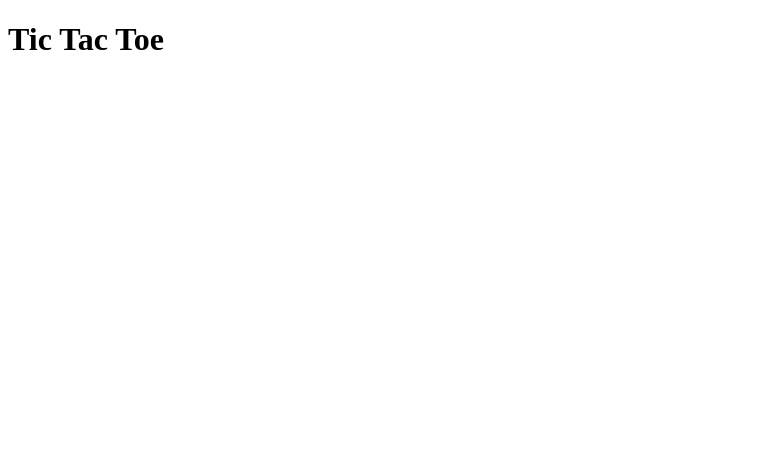
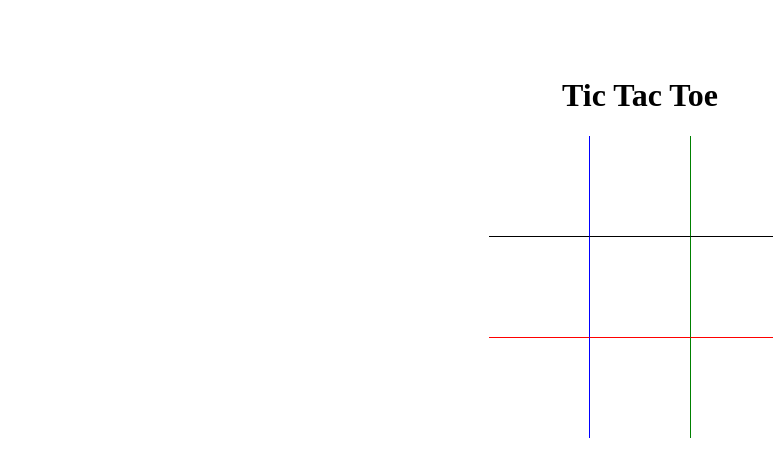
Before and after one commit to zishanali06/TicTacToe, a plain HTML site: page index.html in a window 1280 px wide. Shown: the whole page, without its empty margins (0-773 px from the left). Drawn offline with Linux system fonts and the light colour scheme.

Commit message:
created game board with styling

```diff
--- a/index.html
+++ b/index.html
@@ -1,10 +1,12 @@
 <!DOCTYPE html>
-<html>
-
+<html lang="en">
 <head>
+    <meta charset="UTF-8">
+    <meta name="viewport" content="width=device-width, initial-scale=1.0">
+    <meta http-equiv="X-UA-Compatible" content="ie=edge">
+    <link rel="stylesheet" href="styles.css">
     <title>Tic Tac Toe</title>
 </head>
-
 <body>
     <div id="board">
         <h1>Tic Tac Toe</h1>
@@ -25,5 +27,4 @@
         </div>
     </div>
 </body>
-
 </html>
--- /dev/null
+++ b/styles.css
@@ -0,0 +1,29 @@
+#board{
+    padding: 3em;
+    text-align: center;
+}
+.row > div{
+    float: left;
+    height: 100px;
+    width: 100px;
+}
+.row{
+    clear: both;
+    margin: auto;
+    width: 302px;
+}
+.top{
+    border-bottom: 1px solid black;
+}
+.bottom{
+    border-top: 1px solid red;
+}
+.left{
+    border-right: 1px solid blue;
+}
+.right{
+    border-left: 1px solid green;
+}
+.row:hover{
+    cursor: pointer;
+}
```
